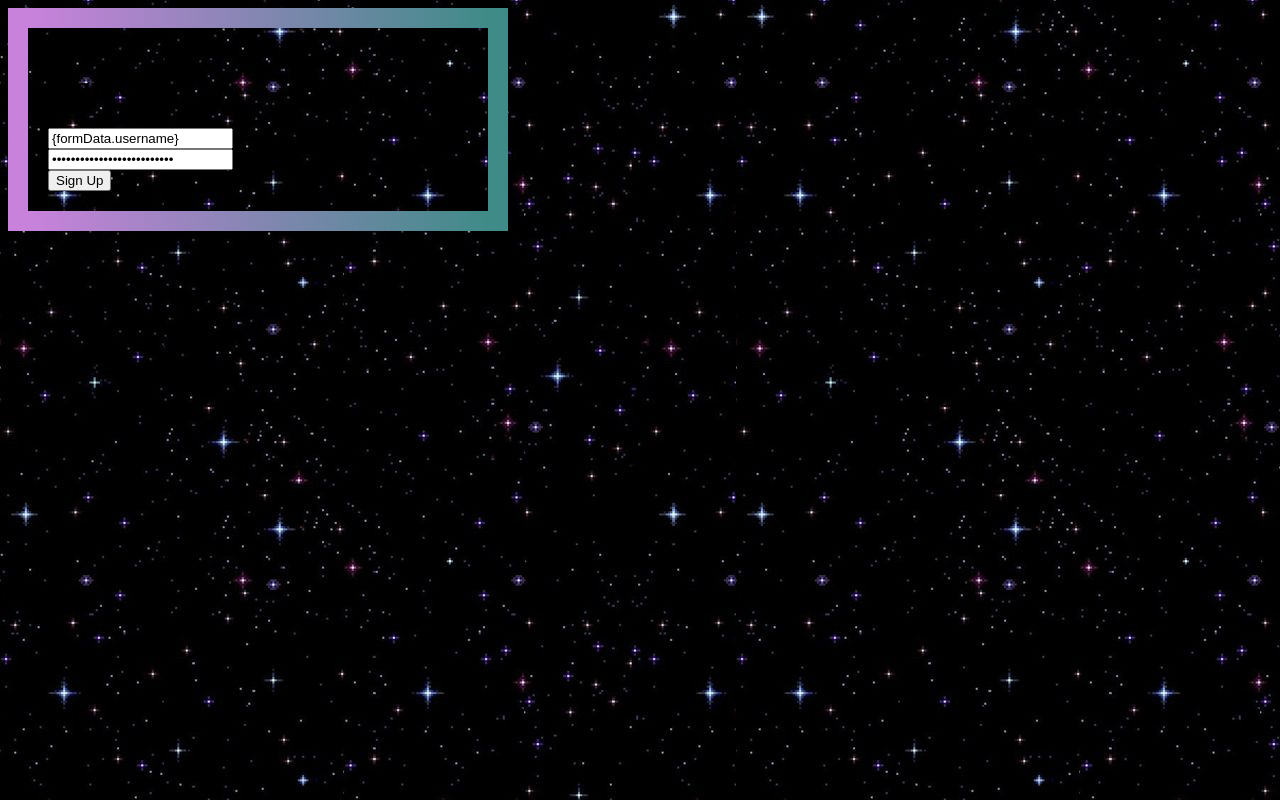
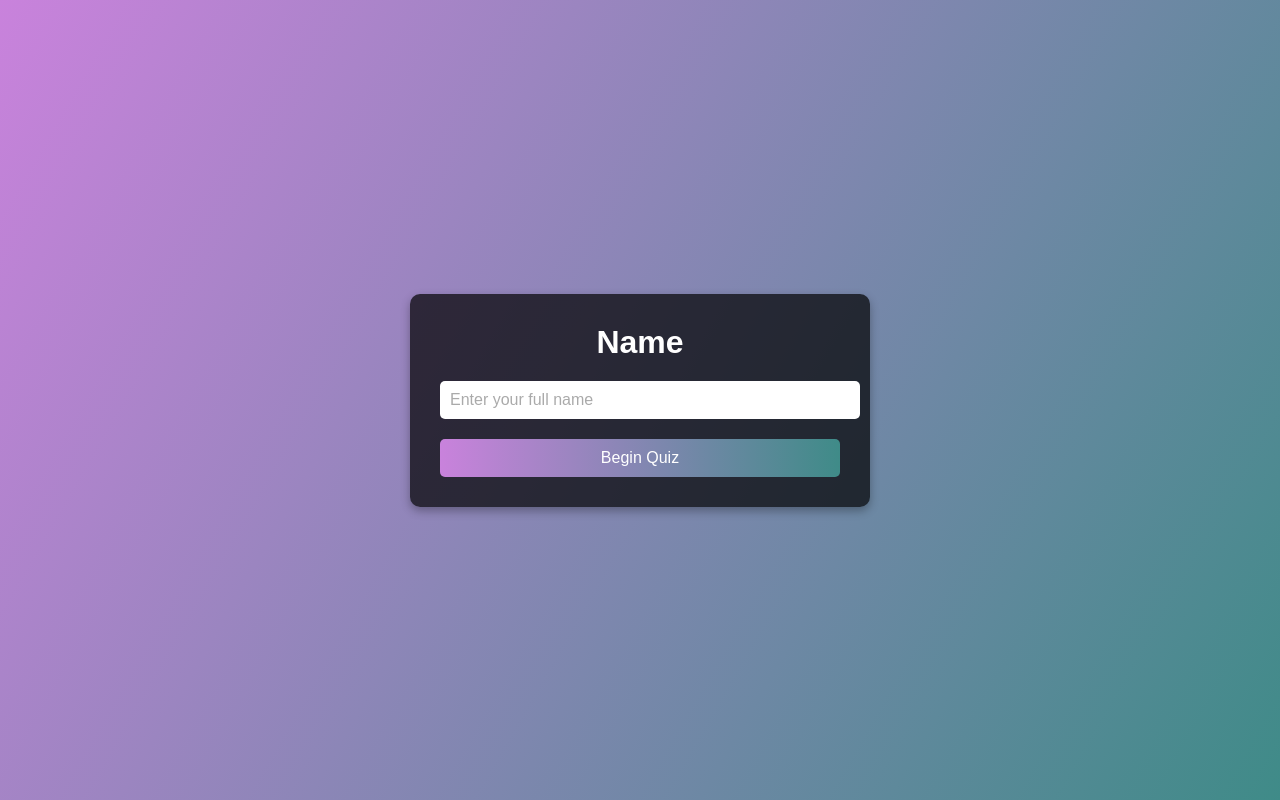
Before and after one commit to MariamAlaaFathy/interactive-quiz, a plain HTML site: page components/index.html in a window 1280 px wide. Drawn offline with Linux system fonts and the light colour scheme.

Commit message:
first page done

```diff
--- a/components/index.css
+++ /dev/null
@@ -1,13 +0,0 @@
-.wrapper {
-    width: 420px;
-    background: transparent;
-    border-width: 20px;
-    border-style: double;
-    border-image: linear-gradient(to right, #c982dc , rgb(63, 139, 136));
-    border-image-slice: 1;
-    padding: 20px;
-}
-
-body {
-    background-image: url("bg.jpg");
-  }
--- a/components/index.html
+++ b/components/index.html
@@ -3,33 +3,21 @@
   <head>
     <meta charset="UTF-8">
     <meta name="viewport" content="width=device-width, initial-scale=1.0">
-    <link rel="stylesheet" href="index.css">
-    <title>Document</title>
+    <link rel="stylesheet" href="style.css">
+    <title>Interactive Quiz - Home</title>
   </head>
   <body>
     <div class="wrapper">
-        <form onSubmit={handleSubmit}>
-          <h1>Sign Up</h1>
+      <form action="/submit" method="POST">
+        <h1>Name</h1>
         <div class="input-box">
           <input
             type="text"
-              placeholder="Username"
-              name="username"
-              value={formData.username}
-              onChange={handleChange}
-              required/>
+            placeholder="Enter your full name"
+            name="fullName"
+            required />
         </div>
-          <div class="input-box">
-            <input
-              type="password"
-              placeholder="Confirm Password"
-              name="confirmPassword"
-              value={formData.confirmPassword}
-              onChange={handleChange}
-              required
-            />
-          </div>
-          <button type="submit">Sign Up</button>
+        <button type="submit">Begin Quiz</button>
       </form>
     </div>
   </body>
--- /dev/null
+++ b/components/style.css
@@ -0,0 +1,62 @@
+body {
+  margin: 0;
+  font-family: Arial, sans-serif;
+  background: linear-gradient(120deg, #c982dc, rgb(63, 139, 136));
+  display: flex;
+  justify-content: center;
+  align-items: center;
+  height: 100vh;
+  color: #fff;
+}
+
+.wrapper {
+  width: 100%;
+  max-width: 400px;
+  background: rgba(0, 0, 0, 0.7);
+  padding: 30px;
+  border-radius: 10px;
+  box-shadow: 0 4px 10px rgba(0, 0, 0, 0.3);
+}
+
+h1 {
+  margin: 0 0 20px;
+  text-align: center;
+  font-size: 2rem;
+}
+
+.input-box {
+  margin-bottom: 20px;
+}
+
+.input-box input {
+  width: 100%;
+  padding: 10px;
+  font-size: 1rem;
+  border: none;
+  border-radius: 5px;
+  outline: none;
+}
+
+button {
+  width: 100%;
+  padding: 10px;
+  font-size: 1rem;
+  color: #fff;
+  background: linear-gradient(to right, #c982dc, rgb(63, 139, 136));
+  border: none;
+  border-radius: 5px;
+  cursor: pointer;
+  transition: background 0.3s;
+}
+
+button:hover {
+  background: linear-gradient(to right, rgb(63, 139, 136), #c982dc);
+}
+
+input::placeholder {
+  color: #aaa;
+}
+
+input:focus {
+  box-shadow: 0 0 5px #c982dc;
+}
```
Also changed, not shown: components/bg.jpg (deleted). Lines whose indentation alone changed are shown as unchanged.
